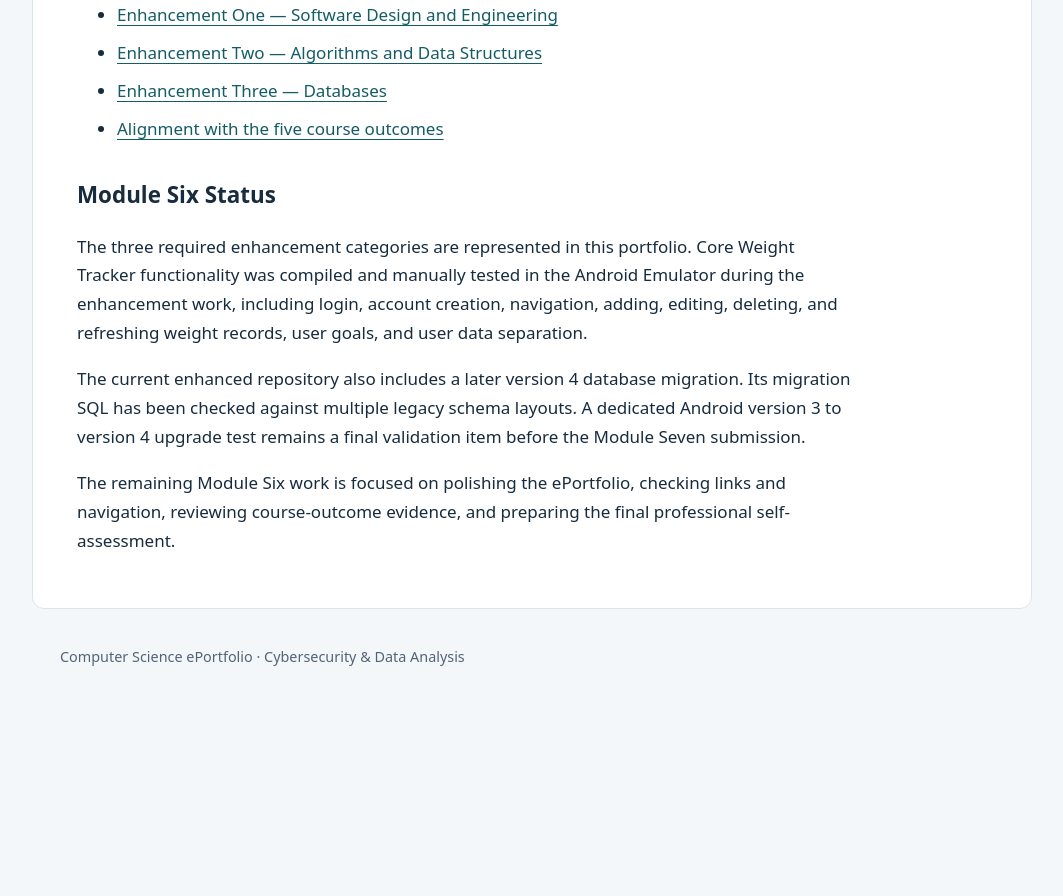
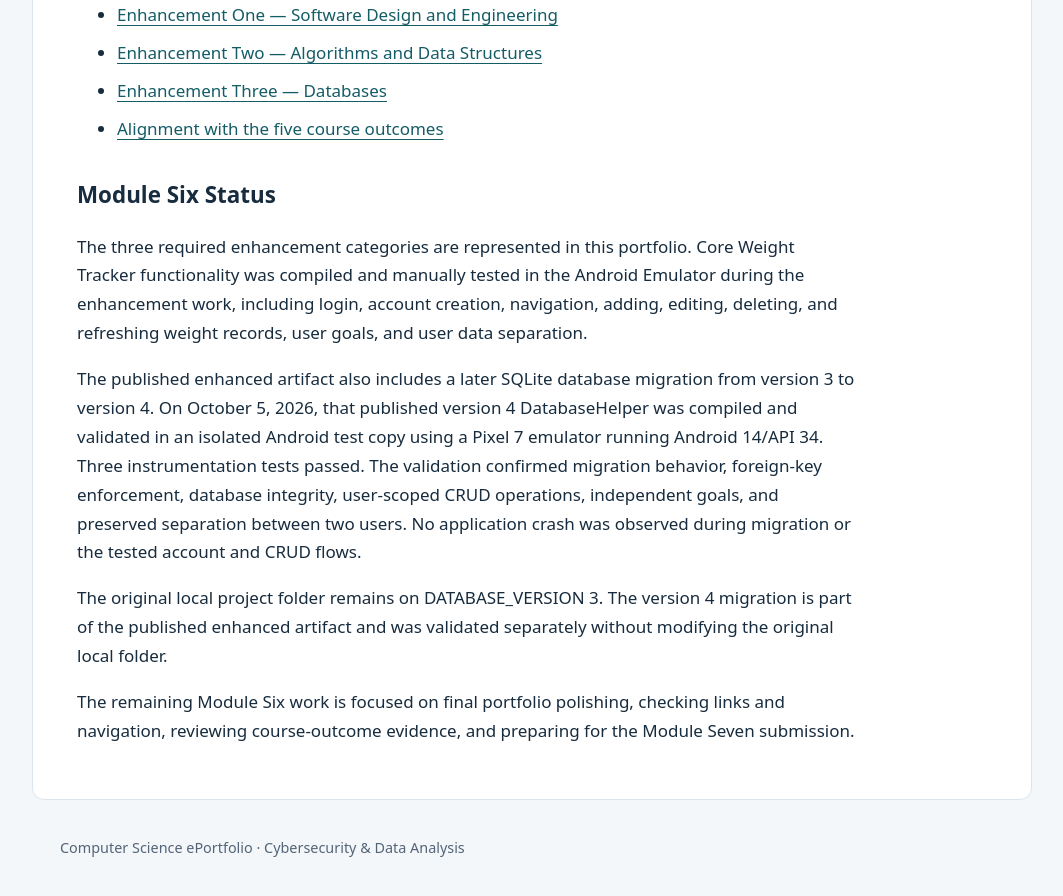
Before and after one commit to Todolomeos/josebustamante-eportfoliofinal, a Jekyll site: the page built from index.md, in a window 1280 px wide and 900 px high, scrolled down 671 px. Shown: the top 896 px of the window, without its empty margins (108-1171 px from the left). Built offline with Jekyll 4.4.1, drawn with Linux system fonts in a browser that asks for light colours; our own code applies the rules of GitHub Pages for plain Markdown files; before the commit the page ends 1381 px from its top, so only the background shows below that.

Commit message:
Update index.md with completed Android migration validation

```diff
--- a/index.md
+++ b/index.md
@@ -21,6 +21,8 @@ My professional interests are **cybersecurity and data analysis**. This CS-499 p
 
 The three required enhancement categories are represented in this portfolio. Core Weight Tracker functionality was compiled and manually tested in the Android Emulator during the enhancement work, including login, account creation, navigation, adding, editing, deleting, and refreshing weight records, user goals, and user data separation.
 
-The current enhanced repository also includes a later version 4 database migration. Its migration SQL has been checked against multiple legacy schema layouts. A dedicated Android version 3 to version 4 upgrade test remains a final validation item before the Module Seven submission.
+The published enhanced artifact also includes a later SQLite database migration from version 3 to version 4. On October 5, 2026, that published version 4 DatabaseHelper was compiled and validated in an isolated Android test copy using a Pixel 7 emulator running Android 14/API 34. Three instrumentation tests passed. The validation confirmed migration behavior, foreign-key enforcement, database integrity, user-scoped CRUD operations, independent goals, and preserved separation between two users. No application crash was observed during migration or the tested account and CRUD flows.
 
-The remaining Module Six work is focused on polishing the ePortfolio, checking links and navigation, reviewing course-outcome evidence, and preparing the final professional self-assessment.
+The original local project folder remains on DATABASE_VERSION 3. The version 4 migration is part of the published enhanced artifact and was validated separately without modifying the original local folder.
+
+The remaining Module Six work is focused on final portfolio polishing, checking links and navigation, reviewing course-outcome evidence, and preparing for the Module Seven submission.
```
